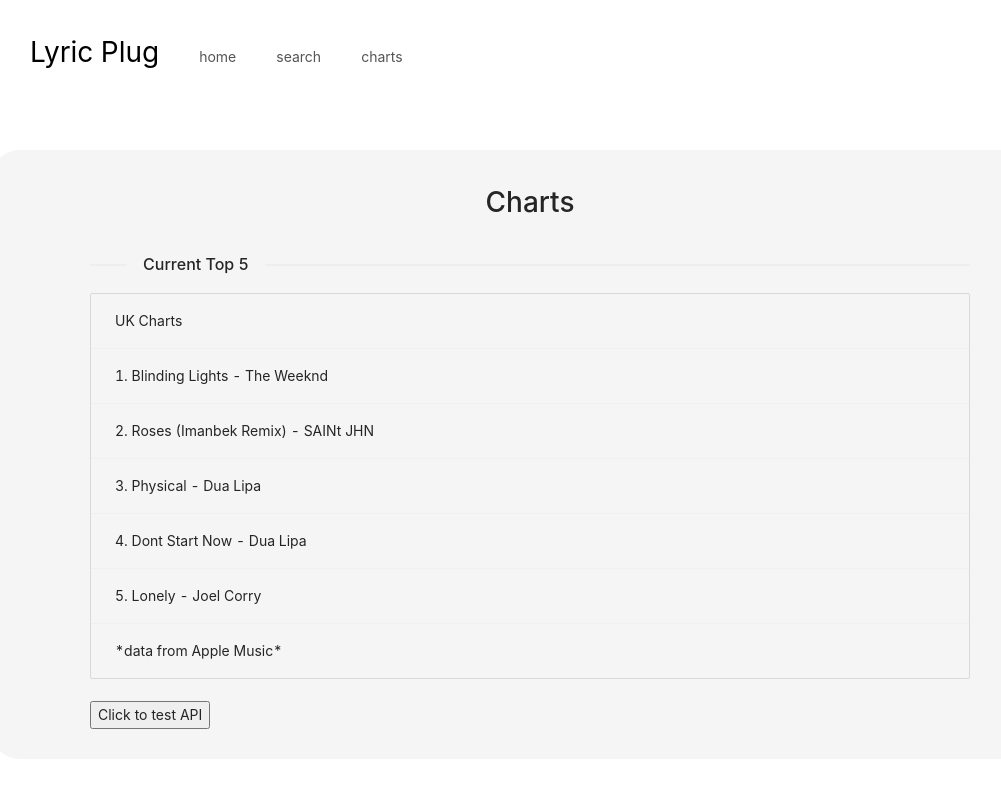
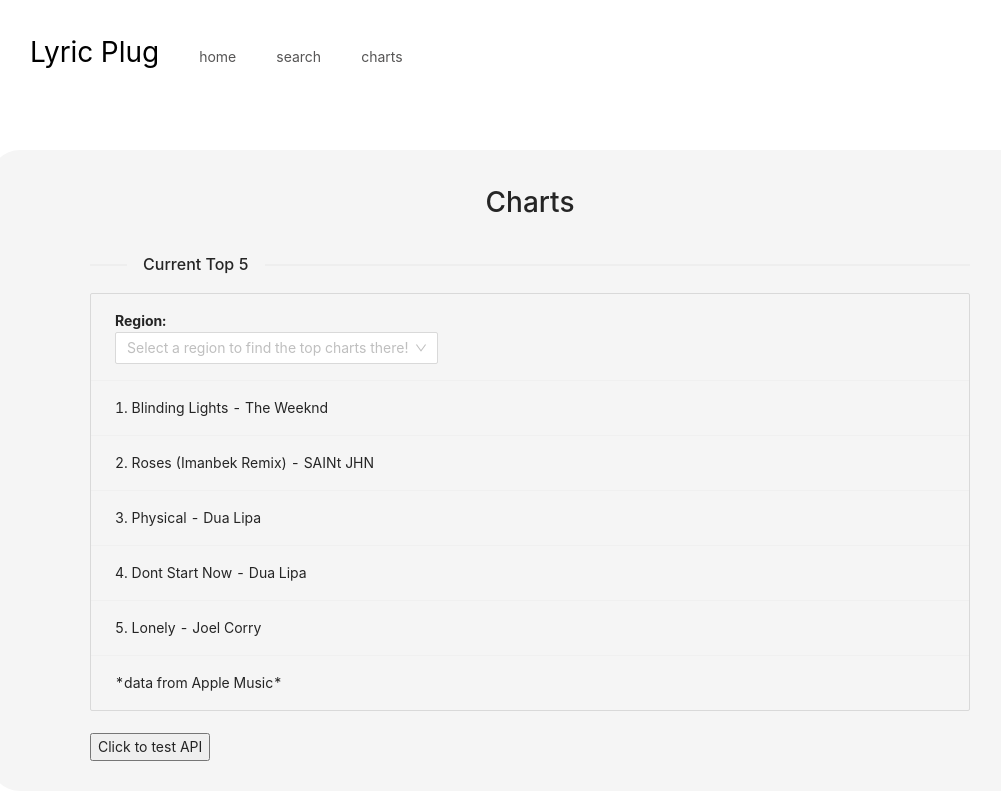
Before and after one commit to manjoot/lyric-plug, a React (Create React App) app: page /charts in a window 1280 px wide. Shown: the top 800 px of the page, without its empty margins (110-1111 px from the left). Built offline with nearby package versions, Linux system fonts and the light colour scheme.

Commit message:
Adding chart region picklist (non-functioning, only a placeholder atm);

```diff
--- a/src/components/Charts/index.js
+++ b/src/components/Charts/index.js
@@ -3,7 +3,8 @@ import './index.css';
 import axios from 'axios';
 
 //Declaring antd import
-import { List, Typography, Divider } from 'antd';
+import { List, Select, Divider } from 'antd';
+const { Option } = Select;
 
 //Declaring TestData for table
 const data = [
@@ -50,7 +51,17 @@ function Charts() {
             <Divider orientation="left">Current Top 5</Divider>
             <List
                 size="large"
-                header={<div>UK Charts</div>}
+                header={<div>
+                    <b>Region:</b> <br/>
+                    <Select
+                        placeholder="Select a region to find the top charts there!"
+                        allowClear
+                    >
+                        <Option value="gb">UK</Option>
+                        <Option value="it">Italy</Option>
+                        <Option value="us">USA</Option>
+                    </Select>
+                    </div>}
                 footer={<div>*data from Apple Music*</div>}
                 bordered
                 dataSource={data}
```
